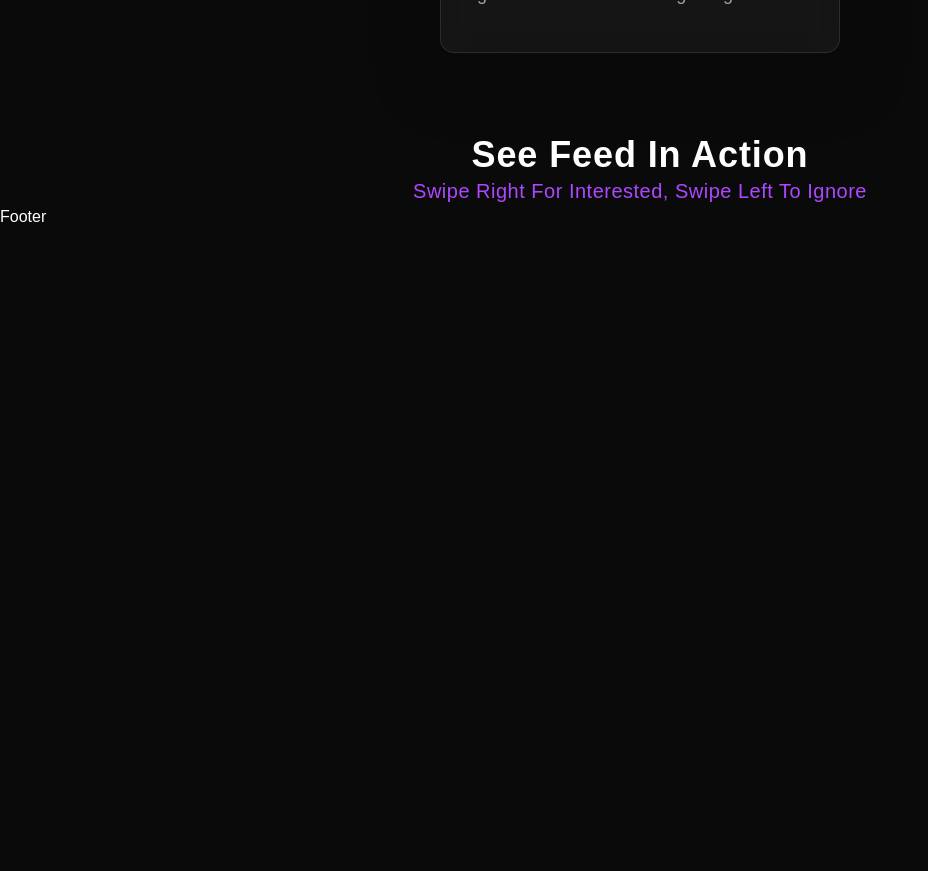
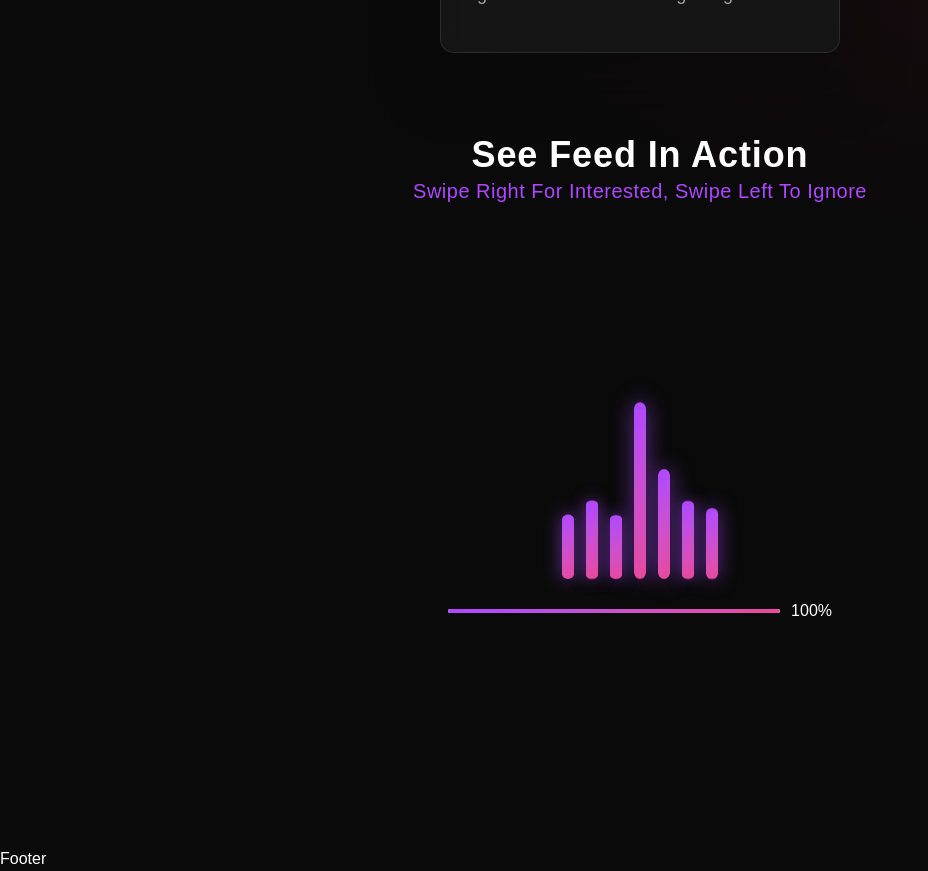
Before and after one commit to itzh4r5h/devtinder, a React (Vite) app: page / in a window 1280 px wide. Shown: the part 1320-2191 px from the top of the page, without its empty margins (0-928 px from the left). Before the commit the page ends 1549 px from the top, so only its background shows below. Built offline with nearby package versions, Linux system fonts and the light colour scheme.

Commit message:
fix: added height to reveal loader on scroll

```diff
--- a/src/pages/home/FeedPreview.jsx
+++ b/src/pages/home/FeedPreview.jsx
@@ -22,7 +22,7 @@ export const FeedPreview = ({ mock_users }) => {
   }, []);
 
   return (
-    <section ref={feedSectionRef} className="overflow-hidden">
+    <section ref={feedSectionRef} className={`overflow-hidden ${!startLoader && 'h-145'}`}>
       <h1 className="text-foreground text-4xl font-semibold capitalize text-center tracking-wide leading-11">
         see feed in action
       </h1>
```
